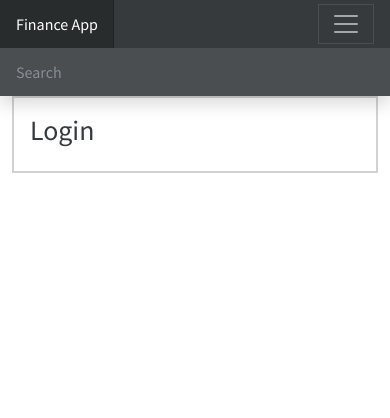
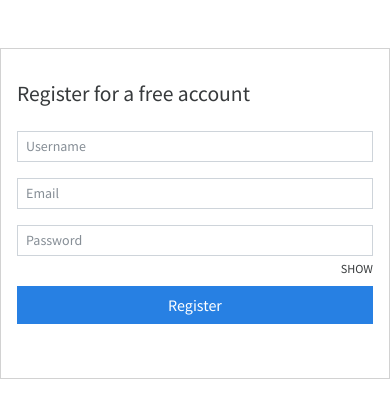
Before and after one commit to valeriuv/django-js-finance-app, a Django app: template src/templates/authentication/register.html in a window 390 px wide. Shown: the top 418 px of the page. Run offline with Django 3.2, Linux system fonts and the light colour scheme; the template is opened without the code that fills it, so the values that code supplies are empty; some libraries are stand-ins or nearby versions.

Commit message:
Username validation

```diff
--- a/src/authentication/urls.py
+++ b/src/authentication/urls.py
@@ -1,6 +1,8 @@
-from .views import RegistrationView
+from .views import RegistrationView, UsernameValidationView
 from django.urls import path
+from django.views.decorators.csrf import csrf_exempt
 
 urlpatterns = [
-    path('register', RegistrationView.as_view(), name='register')
+    path('register', RegistrationView.as_view(), name='register'),
+    path('validate-username', csrf_exempt(UsernameValidationView.as_view()), name="validate-username")
 ]
--- /dev/null
+++ b/src/financeapp/static/js/register.js
@@ -0,0 +1,10 @@
+const usernameField=document.querySelector("#usernameField");
+
+usernameField.addEventListener("keyup", (e) => {
+
+    const usernameVal=e.target.value;
+    console.log("usernameVal", usernameVal)
+
+    fetch("/authentication/validate-username");
+
+})
--- a/src/templates/authentication/register.html
+++ b/src/templates/authentication/register.html
@@ -1,13 +1,47 @@
 {% extends 'base_auth.html' %}
-
+{% load static %}
 
 {% block content %}
 
-<div class="card">
-    <div class="card-body">
-        <h1>Login</h1>
+<div class="row">
+    <div class="col-md-4"></div>
+    <div class="col-md-4">
+        <div class="card mt-5">
+            <div class="card-title py-3">
 
-    </div
+                <div class="card-body">
+
+                    <h4>Register for a free account</h4>
+
+                    <form action="" method="POST">
+                        {% csrf_token %}
+
+                        <div class="form-group pt-3">
+                            <input type="text" name="username" placeholder="Username" id="usernameField" class="form-control form-control-sm">
+                        </div>
+
+                        <div class="form-group pt-3">
+                            <input type="email" name="email" placeholder="Email" id="emailField" class="form-control form-control-sm">
+                        </div>
+
+                        <div class="form-group pt-3">
+                            <input type="password" name="password" placeholder="Password" id="passwordField" class="form-control form-control-sm">
+                            <small class="float-end pt-1">SHOW</small>
+                        </div>
+
+                        <input type="submit" value="Register" class="btn col-12 btn-primary mt-2">
+
+                    </form>
+
+                </div>
+            </div>
+        </div>
+
+
+    </div>
+    <div class="col-md-4"></div>
 </div>
 
+<script src="{% static 'js/register.js' %}"></script>
+
 {% endblock content %}
--- a/src/templates/base_auth.html
+++ b/src/templates/base_auth.html
@@ -16,36 +16,15 @@
 
 <body>
 
-<header class="navbar navbar-dark sticky-top bg-dark flex-md-nowrap p-0 shadow">
-  <a class="navbar-brand col-md-3 col-lg-2 me-0 px-3 fs-6" href="#">Finance App</a>
-  <button class="navbar-toggler position-absolute d-md-none collapsed" type="button" data-bs-toggle="collapse" data-bs-target="#sidebarMenu" aria-controls="sidebarMenu" aria-expanded="false" aria-label="Toggle navigation">
-    <span class="navbar-toggler-icon"></span>
-  </button>
-  <input class="form-control form-control-dark w-100 rounded-0 border-0" type="text" placeholder="Search" aria-label="Search">
+    <main class="col-md-12">
 
-</header>
-
-<div class="container-fluid">
-  <div class="row">
-
-    <main class="col-md-12">
-        <div class="card">
-
-            <div class="col-md-3"></div>
-            <div class="col-md-6">
-                {% block content %}
+        {% block content %}
 
 
 
-                {% endblock %}
-            </div>
-            <div class="col-md-3"></div>
+        {% endblock %}
 
-        </div>
     </main>
-  </div>
-</div>
-
 
     <script src="/docs/5.2/dist/js/bootstrap.bundle.min.js" integrity="sha384-u1OknCvxWvY5kfmNBILK2hRnQC3Pr17a+RTT6rIHI7NnikvbZlHgTPOOmMi466C8" crossorigin="anonymous"></script>
     <script src="https://cdn.jsdelivr.net/npm/feather-icons@4.28.0/dist/feather.min.js" integrity="sha384-uO3SXW5IuS1ZpFPKugNNWqTZRRglnUJK6UAZ/gxOX80nxEkN9NcGZTftn6RzhGWE" crossorigin="anonymous"></script>
```
Also changed, not shown: src/authentication/views.py (+15 -0 lines).
